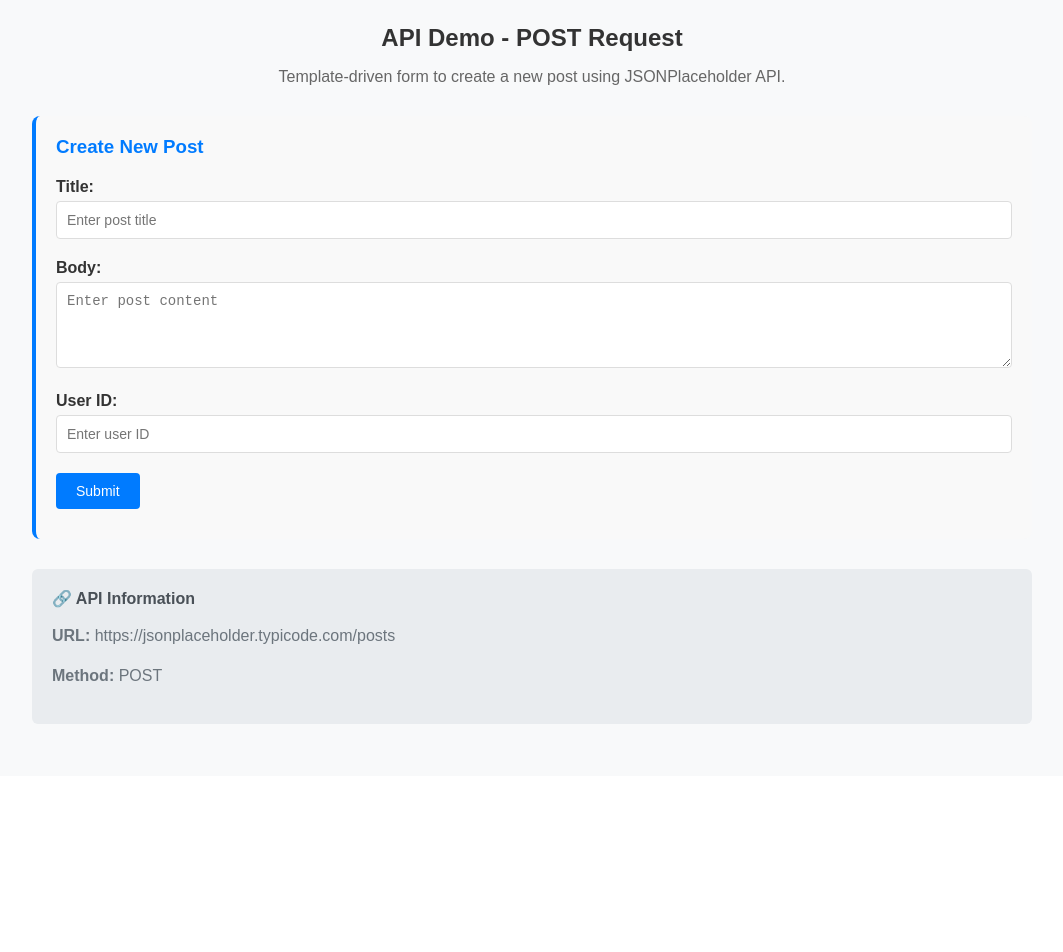
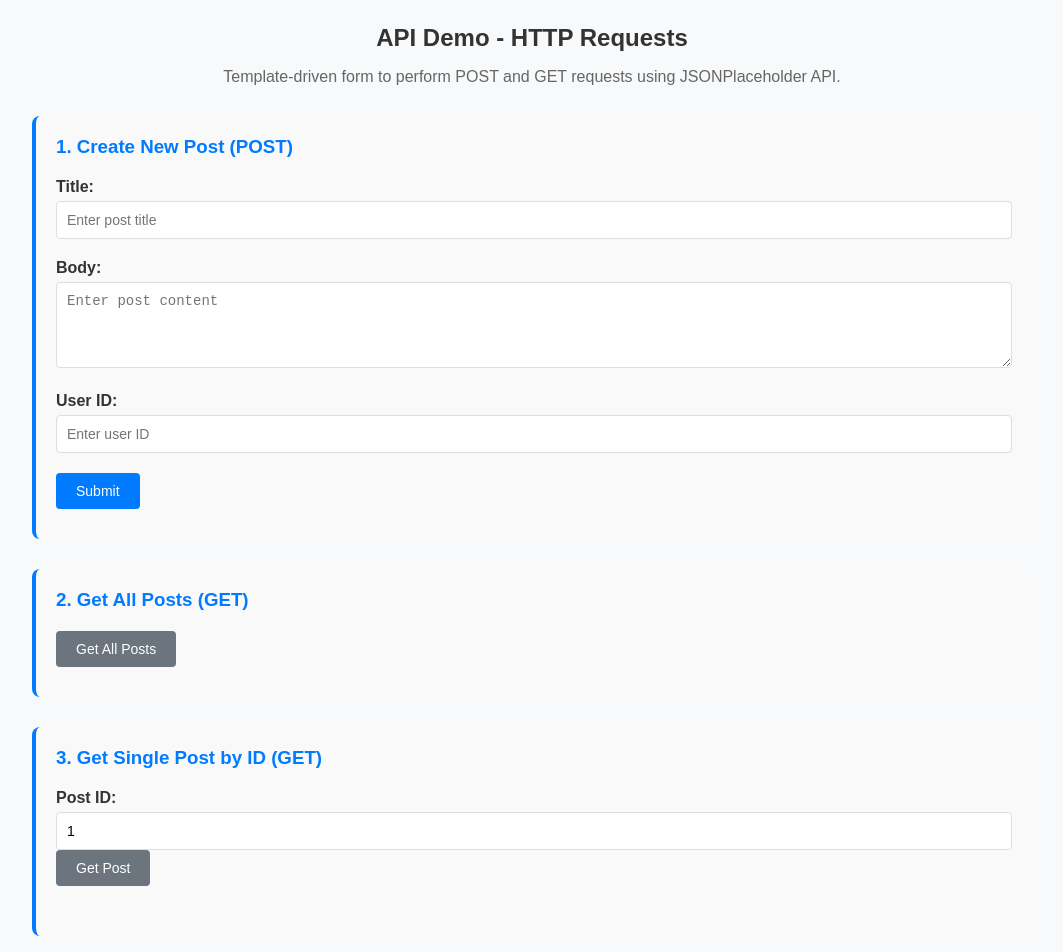
Before and after one commit to devikaxminds/Angular_Routing, an Angular app: page /api-demo in a window 1280 px wide. Shown: the part 120-1072 px from the top of the page, without its empty margins (108-1171 px from the left). Before the commit the page ends 904 px from the top, so only its background shows below. Built offline with nearby package versions, Linux system fonts and the light colour scheme; sample sign-in values are in the browser's storage.

Commit message:
get method API handling

```diff
--- a/src/app/api-demo/api-demo.component.css
+++ b/src/app/api-demo/api-demo.component.css
@@ -149,6 +149,55 @@
   margin: 8px 0;
 }
 
+.posts-grid {
+  display: grid;
+  grid-template-columns: repeat(auto-fill, minmax(300px, 1fr));
+  gap: 20px;
+  margin-top: 15px;
+}
+
+.post-card {
+  background: white;
+  border: 1px solid #dee2e6;
+  border-radius: 6px;
+  padding: 15px;
+  box-shadow: 0 2px 4px rgba(0, 0, 0, 0.1);
+  transition: transform 0.2s ease, box-shadow 0.2s ease;
+}
+
+.post-card:hover {
+  transform: translateY(-2px);
+  box-shadow: 0 4px 8px rgba(0, 0, 0, 0.15);
+}
+
+.post-card h5 {
+  color: #333;
+  margin-top: 0;
+  margin-bottom: 10px;
+  font-size: 16px;
+}
+
+.post-card p {
+  margin: 5px 0;
+  font-size: 14px;
+}
+
+.post-body {
+  color: #666;
+  line-height: 1.4;
+}
+
+.single-post {
+  background: #f8f9fa;
+  padding: 15px;
+  border-radius: 4px;
+  border-left: 4px solid #17a2b8;
+}
+
+.single-post p {
+  margin: 8px 0;
+}
+
 
 
 .api-info {
@@ -189,6 +238,10 @@
     padding: 15px;
   }
 
+  .posts-grid {
+    grid-template-columns: 1fr;
+  }
+
   .btn {
     width: 100%;
     margin-right: 0;
--- a/src/app/api-demo/api-demo.component.html
+++ b/src/app/api-demo/api-demo.component.html
@@ -1,10 +1,10 @@
 <div class="api-demo-container">
-  <h2>API Demo - POST Request</h2>
-  <p>Template-driven form to create a new post using JSONPlaceholder API.</p>
+  <h2>API Demo - HTTP Requests</h2>
+  <p>Template-driven form to perform POST and GET requests using JSONPlaceholder API.</p>
 
-  <!-- Template-driven form -->
+  <!-- POST: Create New Post -->
   <div class="section">
-    <h3>Create New Post</h3>
+    <h3>1. Create New Post (POST)</h3>
     <form #postForm="ngForm" (ngSubmit)="submitPost(postForm)">
       <div class="form-group">
         <label for="title">Title:</label>
@@ -43,9 +43,8 @@
         Submit
       </button>
     </form>
-  </div>
 
-  <!-- Response Display -->
+    <!-- POST Response -->
     <div *ngIf="responseData" class="response-section">
       <h4>✅ Post Created Successfully!</h4>
       <div class="response-data">
@@ -55,11 +54,64 @@
         <p><strong>User ID:</strong> {{ responseData.userId }}</p>
       </div>
     </div>
+  </div>
+
+  <!-- GET: Fetch All Posts -->
+  <div class="section">
+    <h3>2. Get All Posts (GET)</h3>
+    <button (click)="getAllPosts()" class="btn btn-secondary">
+      Get All Posts
+    </button>
+
+    <div *ngIf="allPosts.length > 0" class="response-section">
+      <h4>📋 All Posts (First 10):</h4>
+      <div class="posts-grid">
+        <div *ngFor="let post of allPosts" class="post-card">
+          <h5>{{ post.title }}</h5>
+          <p><strong>ID:</strong> {{ post.id }}</p>
+          <p><strong>User ID:</strong> {{ post.userId }}</p>
+          <p class="post-body">{{ post.body | slice:0:100 }}{{ post.body.length > 100 ? '...' : '' }}</p>
+        </div>
+      </div>
+    </div>
+  </div>
+
+  <!-- GET: Fetch Single Post -->
+  <div class="section">
+    <h3>3. Get Single Post by ID (GET)</h3>
+    <div class="form-group">
+      <label for="postId">Post ID:</label>
+      <input
+        type="number"
+        id="postId"
+        [(ngModel)]="postId"
+        min="1"
+        max="100"
+        placeholder="Enter post ID">
+      <button (click)="getSinglePost()" class="btn btn-secondary">
+        Get Post
+      </button>
+    </div>
+
+    <div *ngIf="singlePost" class="response-section">
+      <h4>📄 Single Post Retrieved:</h4>
+      <div class="single-post">
+        <p><strong>ID:</strong> {{ singlePost.id }}</p>
+        <p><strong>Title:</strong> {{ singlePost.title }}</p>
+        <p><strong>User ID:</strong> {{ singlePost.userId }}</p>
+        <p><strong>Body:</strong> {{ singlePost.body }}</p>
+      </div>
+    </div>
+  </div>
 
   <!-- API Info -->
   <div class="api-info">
     <h4>🔗 API Information</h4>
-    <p><strong>URL:</strong> https://jsonplaceholder.typicode.com/posts</p>
-    <p><strong>Method:</strong> POST</p>
+    <p><strong>Base URL:</strong> https://jsonplaceholder.typicode.com/posts</p>
+    <ul>
+      <li><strong>POST /posts</strong> - Create a new post</li>
+      <li><strong>GET /posts</strong> - Get all posts</li>
+      <li><strong>GET /posts/:id</strong> - Get a single post by ID</li>
+    </ul>
   </div>
 </div>
--- a/src/app/api-demo/api-demo.component.ts
+++ b/src/app/api-demo/api-demo.component.ts
@@ -12,6 +12,9 @@ import { PostService } from '../services/api.service';
 })
 export class ApiDemoComponent {
   responseData: any;
+  allPosts: any[] = [];
+  singlePost: any;
+  postId: number = 1;
 
   constructor(private readonly postService: PostService) {}
 
@@ -28,4 +31,28 @@ export class ApiDemoComponent {
       });
     }
   }
+
+  getAllPosts() {
+    this.postService.getPosts().subscribe({
+      next: (response) => {
+        this.allPosts = response.slice(0, 10); // Show first 10 posts
+        console.log('All Posts:', response);
+      },
+      error: (err) => {
+        console.error('Error fetching posts:', err);
+      }
+    });
+  }
+
+  getSinglePost() {
+    this.postService.getPost(this.postId).subscribe({
+      next: (response) => {
+        this.singlePost = response;
+        console.log('Single Post:', response);
+      },
+      error: (err) => {
+        console.error('Error fetching post:', err);
+      }
+    });
+  }
 }
--- a/src/app/services/api.service.ts
+++ b/src/app/services/api.service.ts
@@ -14,4 +14,12 @@ export class PostService {
   createPost(postData: any): Observable<any> {
     return this.http.post(this.apiURL, postData);
   }
+
+  getPosts(): Observable<any> {
+    return this.http.get(this.apiURL);
+  }
+
+  getPost(id: number): Observable<any> {
+    return this.http.get(`${this.apiURL}/${id}`);
+  }
 }
```
Lines whose indentation alone changed are shown as unchanged.
